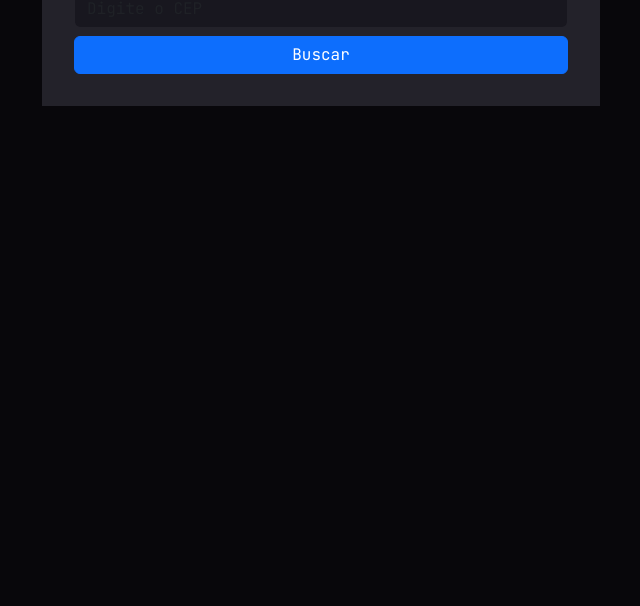
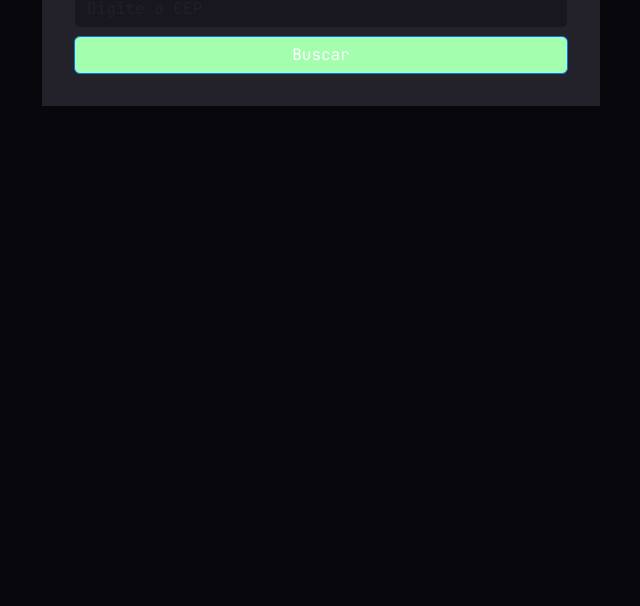
Before and after one commit to vinicius-porto/api-via-cep-front-javascript, a plain HTML site: page index.html in a window 1280 px wide. Shown: the part 194-800 px from the top of the page, without its empty margins (319-959 px from the left). Drawn offline with nearby package versions, Linux system fonts and the light colour scheme.

Commit message:
feat: adicionar id btnBuscar e aplicar cor de fundo --five-color

```diff
--- a/assets/css/style.css
+++ b/assets/css/style.css
@@ -27,3 +27,7 @@ input[type='text']{
 .box h1{
   color: var(--four-color);
 }
+
+#btnBuscar{
+  background-color: var(--five-color);
+}
--- a/index.html
+++ b/index.html
@@ -16,7 +16,7 @@
             <h1>Buscar Endereço por CEP</h1>
             <div class="d-grid gap-2">
                 <input type="text" id="cep" class="form-control me-2" placeholder="Digite o CEP">
-                <button class="btn btn-primary">Buscar</button>
+                <button id="btnBuscar" class="btn btn-primary">Buscar</button>
             </div>
         </div>
     </div>
```
